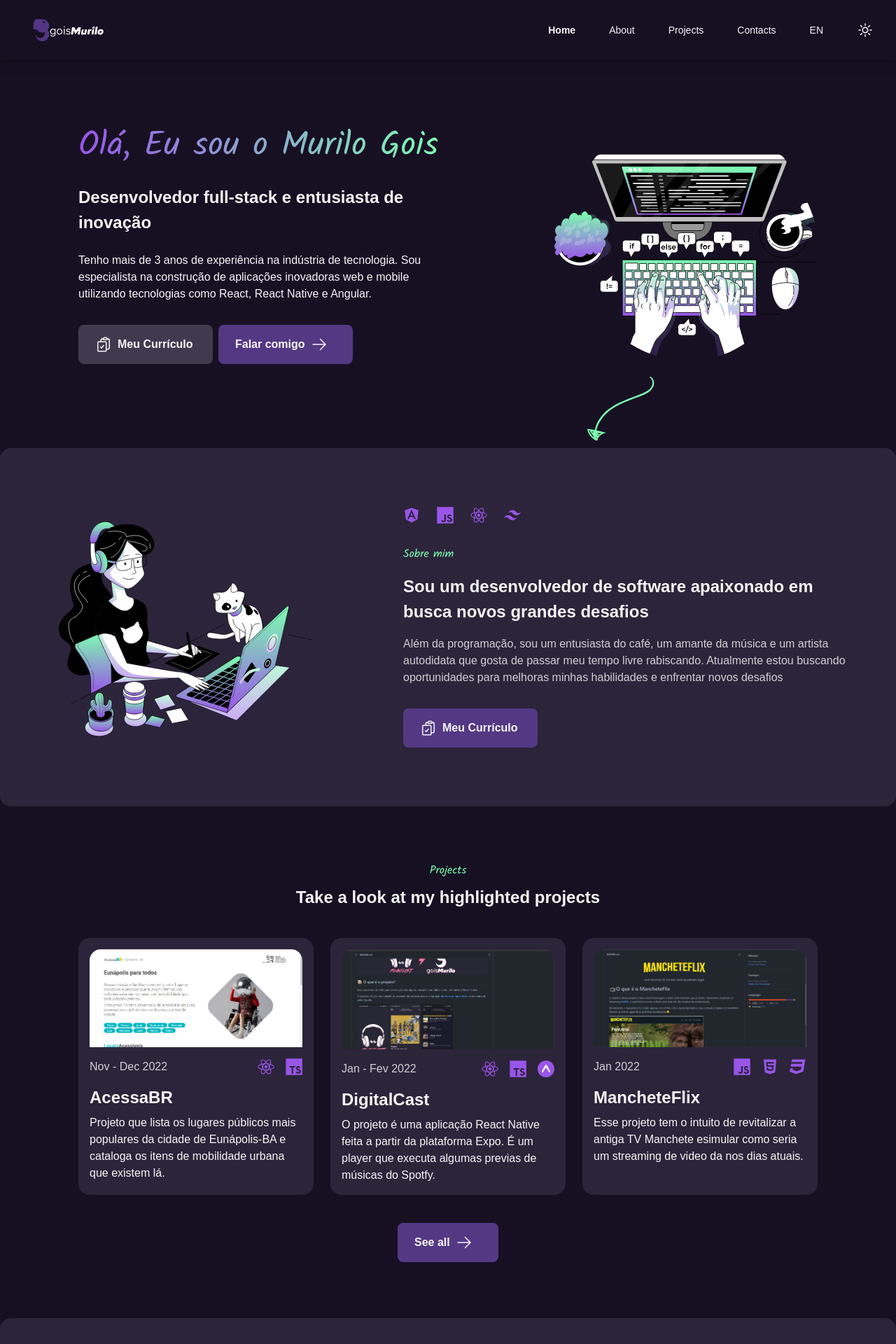
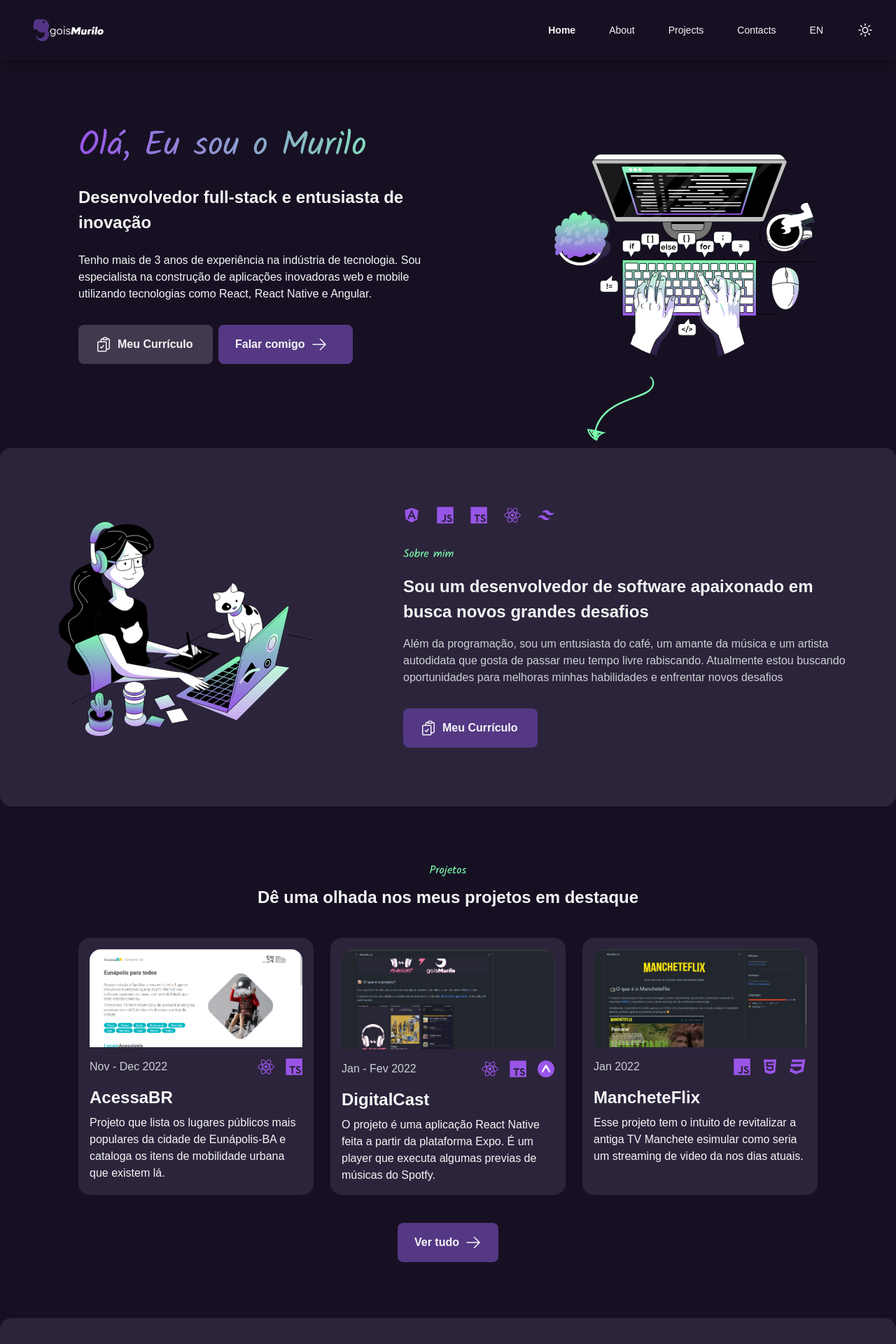
Before and after one commit to goismurilo/portfolio-next, a Next.js app: page /pt in a window 1280 px wide. Shown: the top 1920 px of the page at 70% size. Built offline with nearby package versions, Linux system fonts and the light colour scheme.

Commit message:
refactor(Projects): Add translate

```diff
--- a/app/[locale]/components/Landing/index.tsx
+++ b/app/[locale]/components/Landing/index.tsx
@@ -66,7 +66,7 @@ export default function Landing() {
         <h1 className="bg-gradient-to-r font-cursive from-[#9955E8]  to-secondary-color inline-block text-transparent bg-clip-text text-5xl">
           {
             //? i18n: Hi, I'm {username}
-            t("title", { username: profile.name })
+            t("title", { username: profile.username })
           }
         </h1>
         <div className="flex flex-col gap-6">
--- a/app/[locale]/components/Projects/index.tsx
+++ b/app/[locale]/components/Projects/index.tsx
@@ -2,16 +2,29 @@ import { ArrowRightIcon } from "@heroicons/react/24/outline";
 import { Button } from "../Button";
 import { CardProject } from "./CardProject";
 import { projects } from "../../utils/projectsList";
+import { useTranslations } from "next-intl";
 
 export default function Projects() {
+  const t = useTranslations("Projects");
+
   return (
     <div
       id="projects"
       className="flex flex-col mx-auto max-w-7xl gap-10 py-12 md:py-20 px-6 md:px-28 items-center"
     >
       <div className="flex flex-col gap-2 text-center">
-        <span className="font-cursive text-secondary-color">Projects</span>
-        <h2>Take a look at my highlighted projects</h2>
+        <span className="font-cursive text-secondary-color">
+          {
+            //? i18n: Projects
+            t("section")
+          }
+        </span>
+        <h2>
+          {
+            //? i18n: Take a look at my highlighted projects
+            t("title")
+          }
+        </h2>
       </div>
       <div className="flex flex-col lg:flex-row gap-6">
         {projects.map((p, key) => {
@@ -19,7 +32,12 @@ export default function Projects() {
         })}
       </div>
       <Button className="w-36">
-        <p className="font-bold">See all</p>
+        <p className="font-bold">
+          {
+            //? i18n: See all
+            t("button")
+          }
+        </p>
         <ArrowRightIcon className="h-6 w-6" />
       </Button>
     </div>
--- a/app/[locale]/utils/profile.ts
+++ b/app/[locale]/utils/profile.ts
@@ -1,5 +1,6 @@
 export const profile = {
-  name: "Murilo Gois",
+  username: "Murilo",
+  lastName: "Gois",
   email: "murilodevs@gmail.com",
   whatsapp: "https://api.whatsapp.com/send?phone=5573999768043",
   github: "https://github.com/goismurilo",
--- a/app/[locale]/utils/stacks.ts
+++ b/app/[locale]/utils/stacks.ts
@@ -31,6 +31,7 @@ export const stacks: IStackT = {
 export const mainStacks: Array<IStack> = [
   stacks.angular,
   stacks.javascript,
+  stacks.typescript,
   stacks.react,
   stacks.tailwind,
 ];
--- a/app/config/messages/en.json
+++ b/app/config/messages/en.json
@@ -16,5 +16,12 @@
     "subtitle": "Beyond coding, I'm a coffee enthusiast, a cat lover, and a self-taught artist who enjoys spending my free time doodling. I am currently seeking opportunities to bring my skills and enthusiasm to a tech company in the United States or Europe and am excited about the prospect of relocating to pursue new challenges.",
 
     "button": "My Resume"
+  },
+
+  "Projects": {
+    "section": "Projects",
+    "title": "Take a look at my highlighted projects",
+
+    "button": "See all"
   }
 }
--- a/app/config/messages/pt.json
+++ b/app/config/messages/pt.json
@@ -16,5 +16,12 @@
     "subtitle": "Além da programação, sou um entusiasta do café, um amante da música e um artista autodidata que gosta de passar meu tempo livre rabiscando. Atualmente estou buscando oportunidades para melhoras minhas habilidades e enfrentar novos desafios",
 
     "button": "Meu Currículo"
+  },
+
+  "Projects": {
+    "section": "Projetos",
+    "title": "Dê uma olhada nos meus projetos em destaque",
+
+    "button": "Ver tudo"
   }
 }
```
